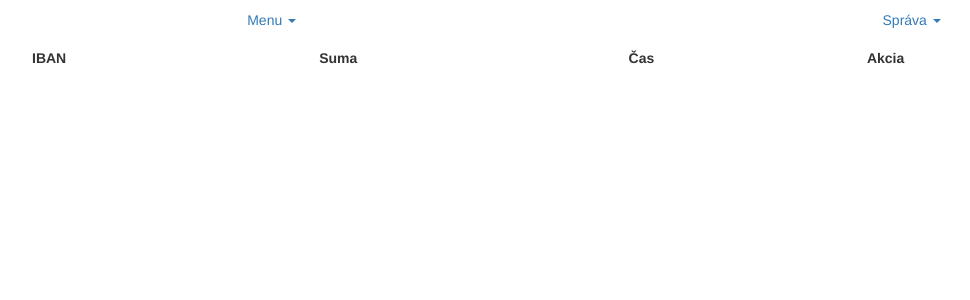
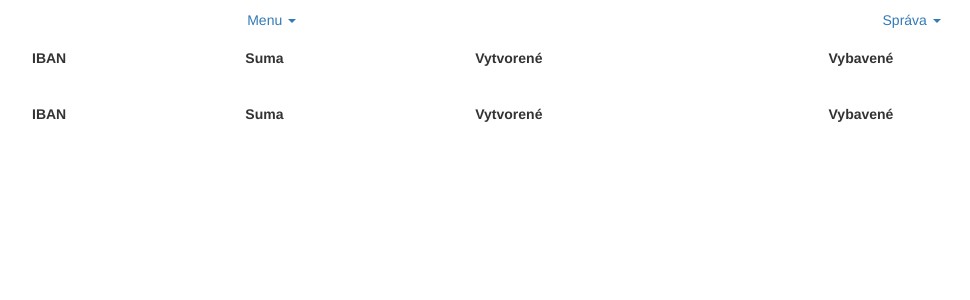
Before and after one commit to j4nk0/xbtzmenaren, a Django app: page /management/withdrawals/ in a window 1280 px wide. Shown: the top 300 px of the page, without its empty margins (46-1016 px from the left). Run offline with Django 3.2, Linux system fonts and the light colour scheme; the visitor is signed in with stand-in values (Sample User, id 1); data that the repository does not hold is empty; some libraries are stand-ins or nearby versions.

Commit message:
change withdrawals model and management page

```diff
--- a/xbtzmenarendjango/xbtzmenarenapp/admin.py
+++ b/xbtzmenarendjango/xbtzmenarenapp/admin.py
@@ -30,7 +30,7 @@ class BalanceAdmin(admin.ModelAdmin):
     search_fields = ('eur', 'btc', 'ltc')
 
 class Withdrawal_eurAdmin(admin.ModelAdmin):
-    list_display = ('user', 'datetime', 'iban', 'eur', 'is_pending')
+    list_display = ('user', 'time_created', 'time_processed', 'iban', 'eur', 'is_pending')
     search_fields = ('iban', 'eur',)
     list_filter = ('is_pending',)
 
--- a/xbtzmenarendjango/xbtzmenarenapp/models.py
+++ b/xbtzmenarendjango/xbtzmenarenapp/models.py
@@ -71,21 +71,24 @@ class Balance(models.Model):
 
 class Withdrawal_eur(models.Model):
     user = models.ForeignKey(CustomUser, on_delete=models.CASCADE)
-    datetime = models.DateTimeField()
+    time_created = models.DateTimeField()
+    time_processed = models.DateTimeField(null=True)
     eur = models.DecimalField(max_digits=MAX_DIGITS_EUR, decimal_places=DECIMAL_PLACES_EUR)
-    iban = models.CharField(max_length=24)
+    iban = models.CharField(max_length=42)
     is_pending = models.BooleanField(default=True)
 
 class Withdrawal_btc(models.Model):
     user = models.ForeignKey(CustomUser, on_delete=models.CASCADE)
-    datetime = models.DateTimeField()
+    time_created = models.DateTimeField()
+    time_processed = models.DateTimeField(null=True)
     btc = models.DecimalField(max_digits=MAX_DIGITS_BTC, decimal_places=DECIMAL_PLACES_BTC)
-    address = models.CharField(max_length=100, unique=True)
+    address = models.CharField(max_length=100)
     is_pending = models.BooleanField(default=True)
 
 class Withdrawal_ltc(models.Model):
     user = models.ForeignKey(CustomUser, on_delete=models.CASCADE)
-    datetime = models.DateTimeField()
+    time_created = models.DateTimeField()
+    time_processed = models.DateTimeField(null=True)
     ltc = models.DecimalField(max_digits=MAX_DIGITS_LTC, decimal_places=DECIMAL_PLACES_LTC)
-    address = models.CharField(max_length=100, unique=True)
+    address = models.CharField(max_length=100)
     is_pending = models.BooleanField(default=True)
--- a/xbtzmenarendjango/xbtzmenarenapp/templates/xbtzmenarenapp/managementWithdrawals.html
+++ b/xbtzmenarendjango/xbtzmenarenapp/templates/xbtzmenarenapp/managementWithdrawals.html
@@ -7,8 +7,29 @@
           <tr>
             <td><b>IBAN</b></td>
             <td><b>Suma</b></td>
-            <td><b>Čas</b></td>
-            <td><b>Akcia</b></td>
+            <td><b>Vytvorené</b></td>
+            <td><b>Vybavené</b></td>
+          </tr>
+      </thead>
+      <tbody>
+        {% for withdrawal in old_withdrawals %}
+          <tr>
+            <td>{{ withdrawal.iban }}</td>
+            <td>{{ withdrawal.eur }}</td>
+            <td>{{ withdrawal.time_created }}</td>
+            <td>{{ withdrawal.time_processed }}</td>
+          </tr>
+        {% endfor %}
+      </tbody>
+    </table>
+
+    <table class="table">
+      <thead>
+          <tr>
+            <td><b>IBAN</b></td>
+            <td><b>Suma</b></td>
+            <td><b>Vytvorené</b></td>
+            <td><b>Vybavené</b></td>
           </tr>
       </thead>
       <tbody>
@@ -16,7 +37,7 @@
           <tr>
             <td>{{ withdrawal.iban }}</td>
             <td>{{ withdrawal.eur }}</td>
-            <td>{{ withdrawal.datetime }}</td>
+            <td>{{ withdrawal.time_created }}</td>
             <td>
               <form action="{% url 'management-withdrawal-check' withdrawal.id %}" method="post">
                 {% csrf_token %}
--- a/xbtzmenarendjango/xbtzmenarenapp/views.py
+++ b/xbtzmenarendjango/xbtzmenarenapp/views.py
@@ -194,7 +194,7 @@ def withdrawal_eur(request):
             balance.save()
             Withdrawal_eur.objects.create(
                 user=request.user,
-                datetime=timezone.now(),
+                time_created=timezone.now(),
                 eur=sum_eur,
                 is_pending=True,
                 iban=iban,
@@ -255,6 +255,7 @@ def management_verification_attempt(request):
 @login_required
 def management_withdrawals(request):
     context = {
+        'old_withdrawals': Withdrawal_eur.objects.filter(is_pending=False).order_by('-time_processed')[:5],
         'withdrawals': Withdrawal_eur.objects.filter(is_pending=True).order_by('iban')
     }
     return render(request, 'xbtzmenarenapp/managementWithdrawals.html', context)
@@ -264,5 +265,6 @@ def management_withdrawals(request):
 def management_withdrawal_check(request, withdrawal_id):
     withdrawal = Withdrawal_eur.objects.get(id=withdrawal_id)
     withdrawal.is_pending = False
+    withdrawal.time_processed=timezone.now()
     withdrawal.save()
     return management_withdrawals(request)
```
Also changed, not shown: xbtzmenarendjango/xbtzmenarenapp/migrations/0007_auto_20200713_1130.py (added).
